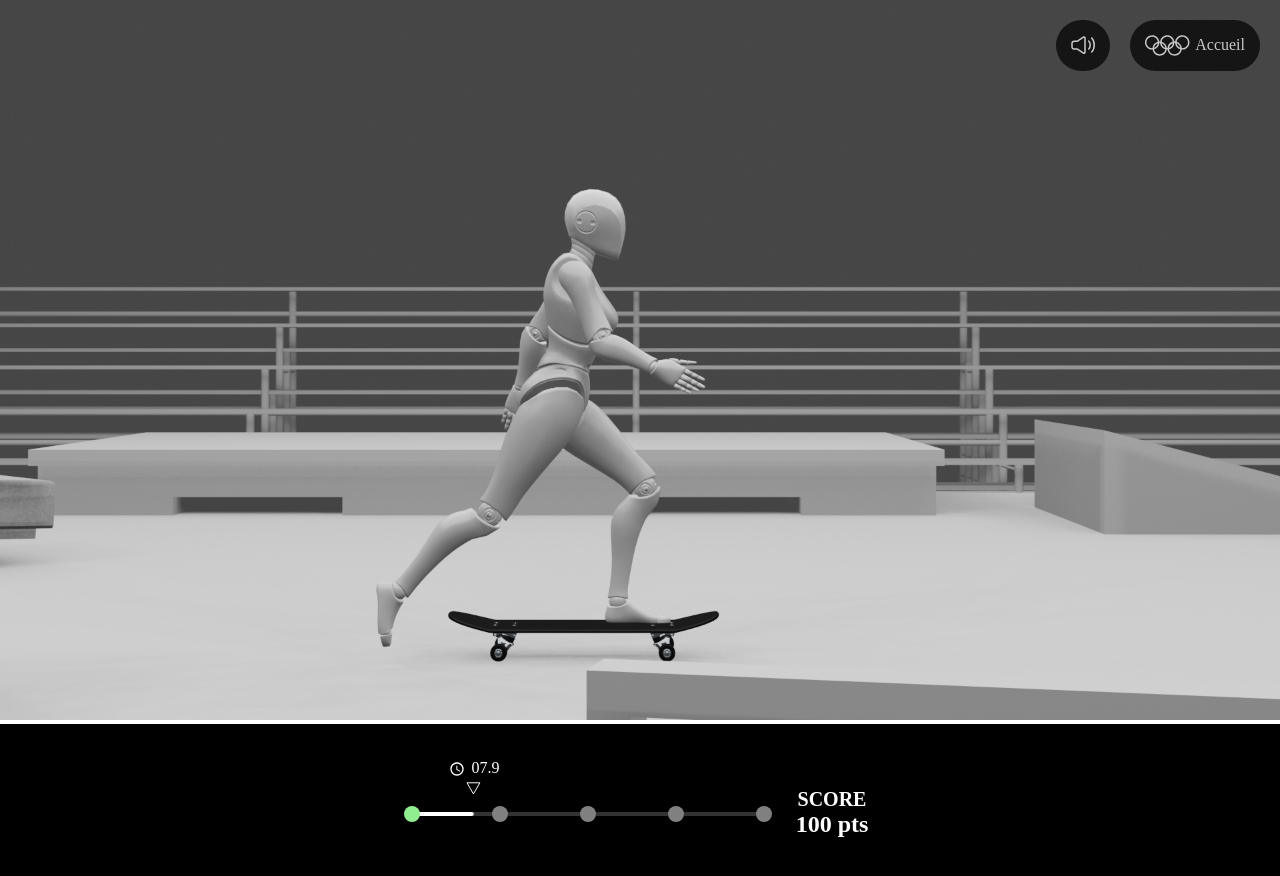
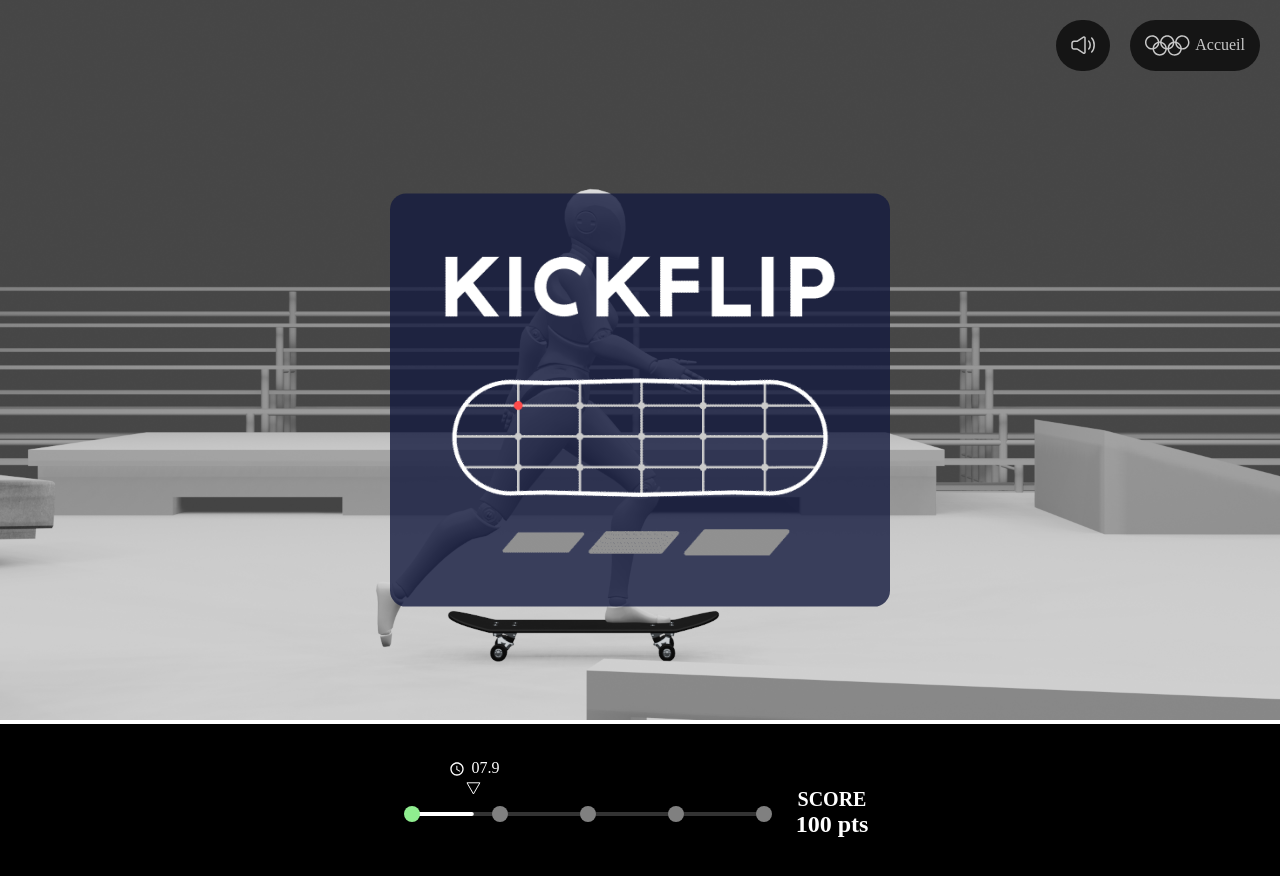
Before and after one commit to benbenpetit/neolympics, a Next.js app: page /game/skate/trial in a window 1280 px wide. Shown: the top 876 px of the page. Built offline with nearby package versions, Linux system fonts and the light colour scheme.

Commit message:
feature/skate-interface : popup kickflip

```diff
--- a/components/module/Games/Skate/TrialFooter.tsx
+++ b/components/module/Games/Skate/TrialFooter.tsx
@@ -1,23 +1,15 @@
 import ProgressBar from '@/components/module/Games/Skate/ProgressBar'
 import Score from '@/components/module/Games/Skate/Score'
-import Timecode from '@/components/module/Games/Skate/Timecode'
 import clsx from 'clsx'
-import { FC, useEffect, useState } from 'react'
+import { FC } from 'react'
 
 interface Props {
+  time: number
+  totalTime: number
   className?: string
 }
 
-const TrialFooter: FC<Props> = ({ className }) => {
-  const [time, setTime] = useState(0)
-  const totalTime = 45
-
-  useEffect(() => {
-    if (time < totalTime) {
-      setTimeout(() => setTime(time + 0.1), 100)
-    }
-  }, [time])
-
+const TrialFooter: FC<Props> = ({ time, totalTime, className }) => {
   return (
     <div className={clsx('c-trial-footer', className)}>
       <div className='c-trial-footer__progress'>
--- a/package.json
+++ b/package.json
@@ -18,6 +18,7 @@
     "@types/three": "^0.149.0",
     "clsx": "^1.2.1",
     "eslint-config-next": "^13.1.6",
+    "framer-motion": "^9.1.5",
     "next": "^13.1.6",
     "normalize.css": "^8.0.1",
     "r3f-perf": "^7.1.2",
--- a/pages/game/skate/trial.tsx
+++ b/pages/game/skate/trial.tsx
@@ -1,16 +1,49 @@
 import Navbar from '@/components/common/Navbar/Navbar'
 import Background from '@/components/module/Games/Skate/Background'
 import TrialFooter from '@/components/module/Games/Skate/TrialFooter'
-
 import { NextPage } from 'next'
-import { useState } from 'react'
+import { useEffect, useState } from 'react'
+import { AnimatePresence, motion } from 'framer-motion'
+import Image from 'next/image'
 
 const TrialPage: NextPage = () => {
+  const [time, setTime] = useState(0)
+  const totalTime = 45
+
+  useEffect(() => {
+    if (time < totalTime) {
+      setTimeout(() => setTime(time + 0.1), 100)
+    }
+  }, [time])
+
+  const shouldDraw = () => {
+    return time > 1 && time <= 16
+  }
+
   return (
     <div>
       <Navbar />
       <Background />
-      <TrialFooter />
+      <AnimatePresence>
+        {shouldDraw() && (
+          <motion.div
+            key='key'
+            initial={{ opacity: 0, x: '-50%', y: '-40%' }}
+            animate={{ opacity: 1, y: '-50%' }}
+            exit={{ opacity: 0, y: '-40%' }}
+            transition={{ duration: 0.3, ease: [0.4, 0, 0, 1] }}
+            className='c-skate-popup'
+          >
+            <Image
+              src={'/img/skate/figures/figure-kickflip.gif'}
+              alt='Schema animé du Kickflip'
+              width={1000}
+              height={800}
+            />
+          </motion.div>
+        )}
+      </AnimatePresence>
+      <TrialFooter time={time} totalTime={totalTime} />
     </div>
   )
 }
--- /dev/null
+++ b/styles/components/_skate-popup.scss
@@ -0,0 +1,24 @@
+.c-skate-popup {
+  position: absolute;
+  left: 50%;
+  top: 50%;
+  width: 90vw;
+  max-width: 500px;
+  border-radius: 1rem;
+  background-color: rgba(21, 27, 63, 0.8);
+  color: #ffffff;
+  padding: 2rem;
+  text-align: center;
+  transform: translate(-50%, -50%);
+  display: flex;
+  flex-direction: column;
+  align-items: center;
+
+  img {
+    width: 100%;
+    height: 100%;
+    max-height: 100%;
+    max-height: 80vh;
+    object-fit: contain;
+  }
+}
--- a/styles/styles.scss
+++ b/styles/styles.scss
@@ -33,6 +33,7 @@
 @import 'components/home';
 @import 'components/popup';
 @import 'components/pattern-lock';
+@import 'components/skate-popup';
 
 @import 'utilities/flex';
 @import 'utilities/spacing';
```
Also changed, not shown: public/img/skate/figures/figure-kickflip.gif (added), 1 other file (tests, documents, lock files or other folders).
